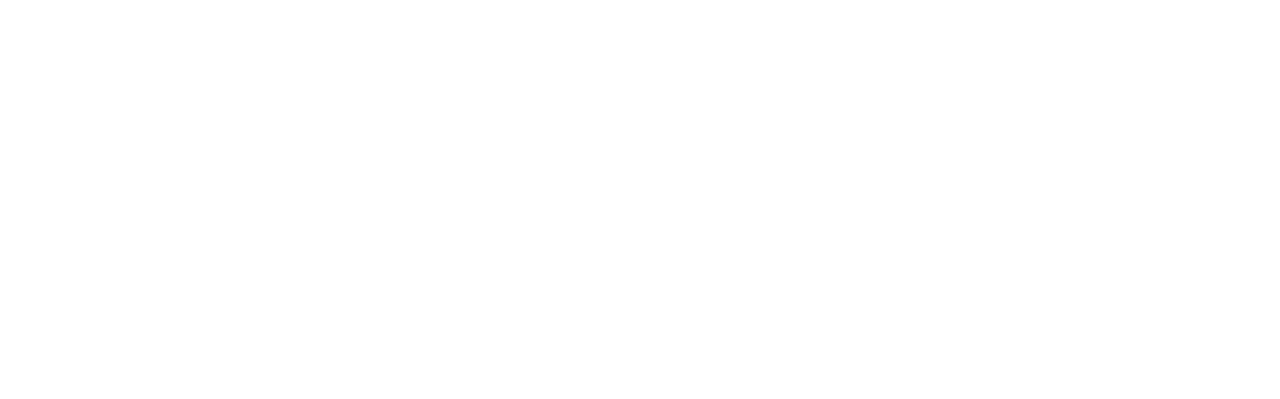
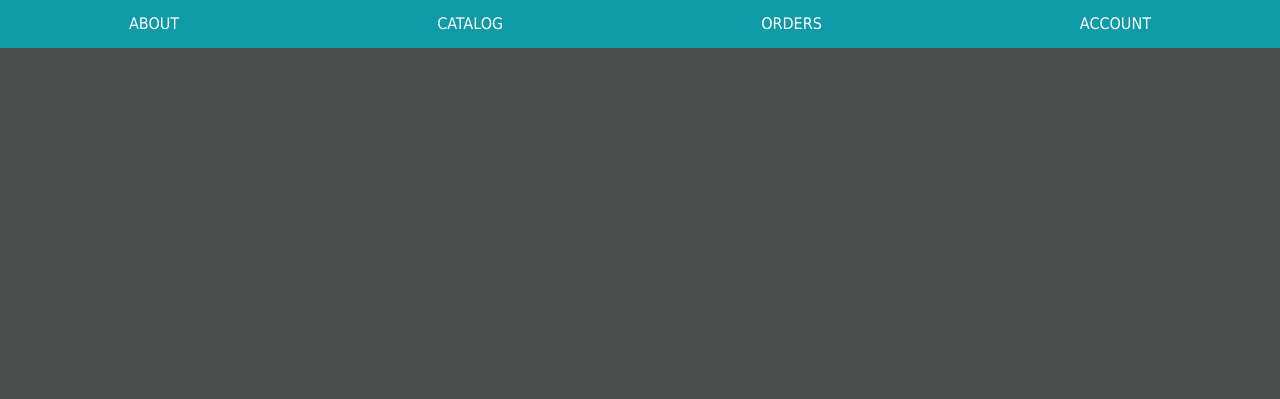
Before and after one commit to mays88/dom-lab-1, a plain HTML site: page index.html in a window 1280 px wide. Shown: the top 399 px of the page. Drawn offline with Linux system fonts and the light colour scheme.

Commit message:
completed lab

```diff
--- a/index.html
+++ b/index.html
@@ -3,7 +3,7 @@
     <head>
         <meta charset="UTF-8" />
         <meta name="viewport" content="width=device-width, initial-scale=1.0" />
-        <script src="./script.js"></script>
+        <script src="./script.js" defer></script>
         <link rel="stylesheet" href="./style.css" />
         <title>Document</title>
     </head>
--- a/script.js
+++ b/script.js
@@ -1 +1,34 @@
-console.log("TEST");
+// Menu data structure
+var menuLinks = [
+    { text: "about", href: "/about" },
+    { text: "catalog", href: "/catalog" },
+    { text: "orders", href: "/orders" },
+    { text: "account", href: "/account" },
+];
+
+const mainEl = document.querySelector("main");
+const topMenuEl = document.getElementById("top-menu");
+
+mainEl.style.backgroundColor = "var(--main-bg)";
+topMenuEl.style.height = "100%";
+topMenuEl.style.backgroundColor = "var(--top-menu-bg)";
+
+mainEl.innerHTML = "<h1>Dom manipulation</h1>";
+
+mainEl.classList.add("flex-ctr");
+topMenuEl.classList.add("flex-around");
+console.log(document.body);
+
+let arr = ["this", "this", "this"];
+
+menuLinks.forEach((a) => {
+    topMenuEl
+        .appendChild(document.createElement("a"))
+        .setAttribute("href", a.href);
+    const anchors = document.querySelectorAll("a");
+    for (let i = 0; i < anchors.length; i++) {
+        for (x of anchors) {
+            anchors[i].textContent = menuLinks[i].text;
+        }
+    }
+});
```
